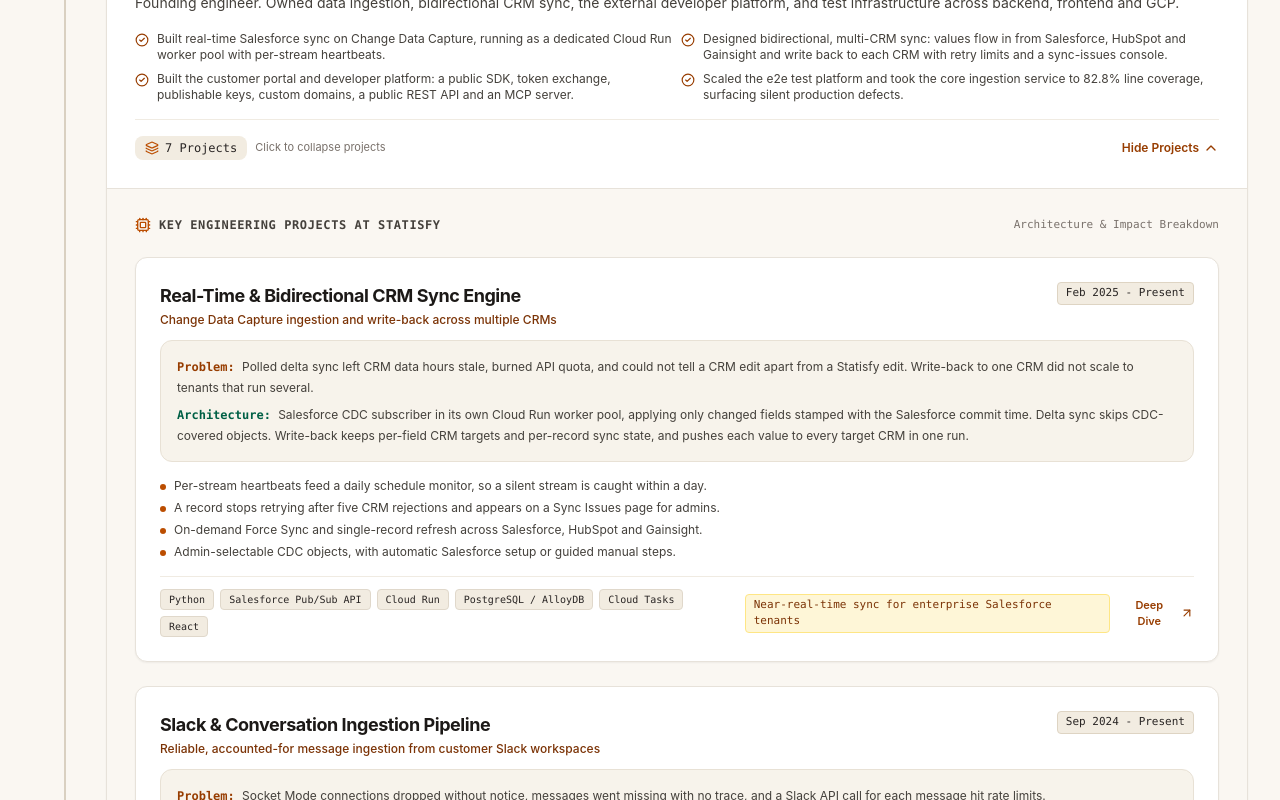
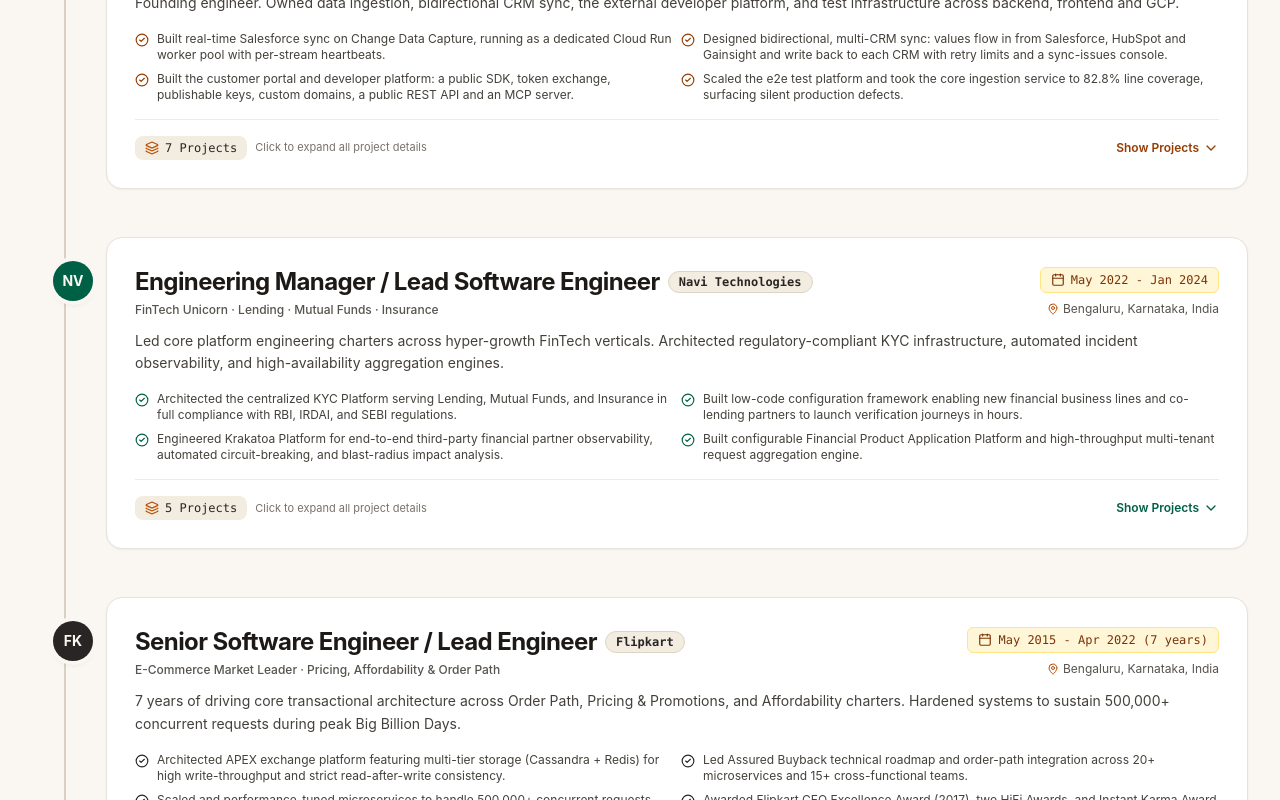
Before and after one commit to saurabhsar/resume, a React (Vite) app: page / in a window 1280 px wide. Shown: the part 1500-2300 px from the top of the page. Built offline with nearby package versions, Linux system fonts and the light colour scheme; the HTML template or start-up script is replaced by a standard one.

Commit message:
feat: collapse experience projects by default

```diff
--- a/src/App.jsx
+++ b/src/App.jsx
@@ -17,10 +17,8 @@
   // Default to soft warm paper mode (beige/light warm sand)
   const [darkMode, setDarkMode] = useState(false);
 
-  // Expand experiences by default so all projects can be scanned immediately
-  const [expandedCompanyIds, setExpandedCompanyIds] = useState(
-    resumeData.experiences.map(e => e.id)
-  );
+  // Projects stay collapsed until the reader opens a company
+  const [expandedCompanyIds, setExpandedCompanyIds] = useState([]);
 
   const [selectedProject, setSelectedProject] = useState(null);
   const [selectedCompany, setSelectedCompany] = useState(null);
```
